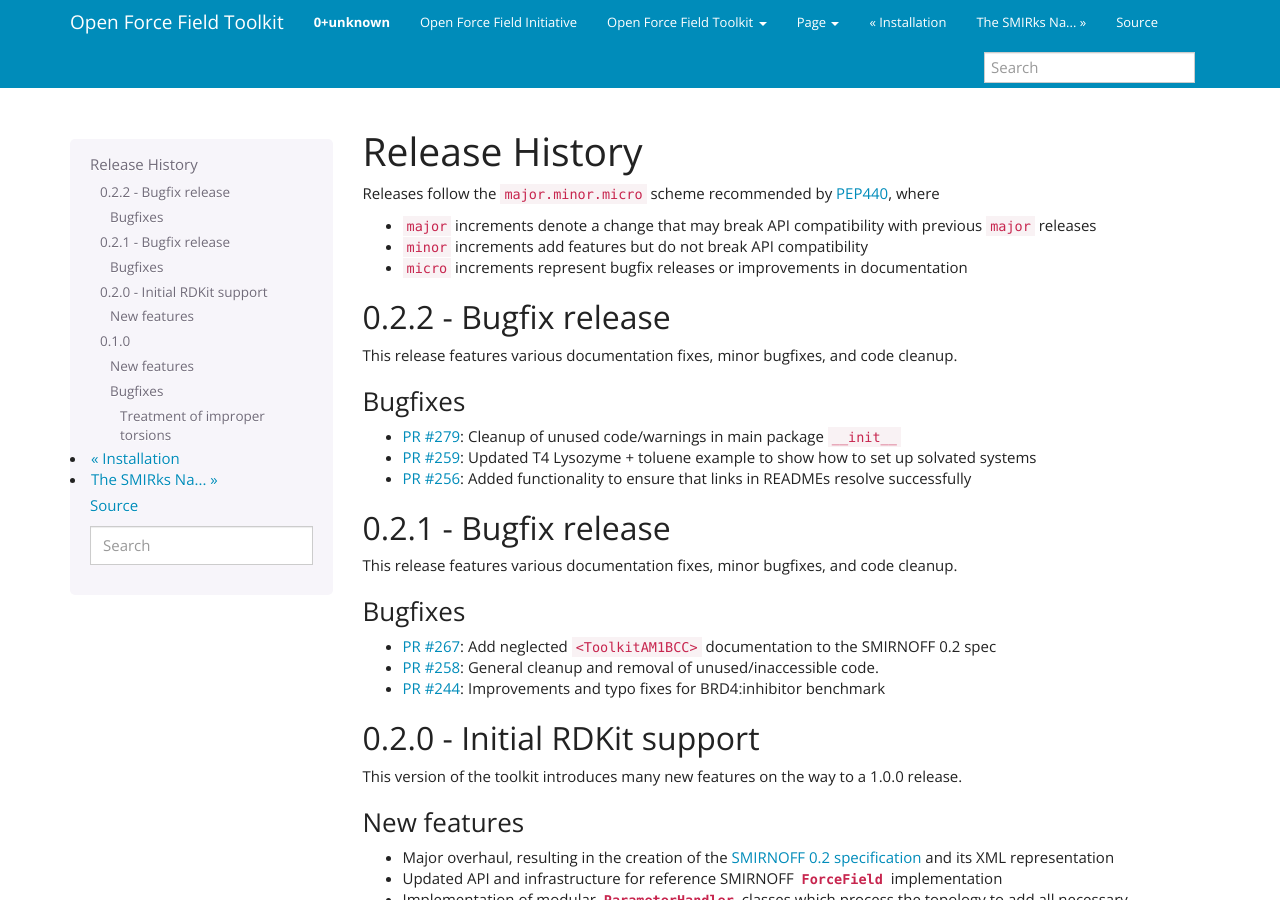
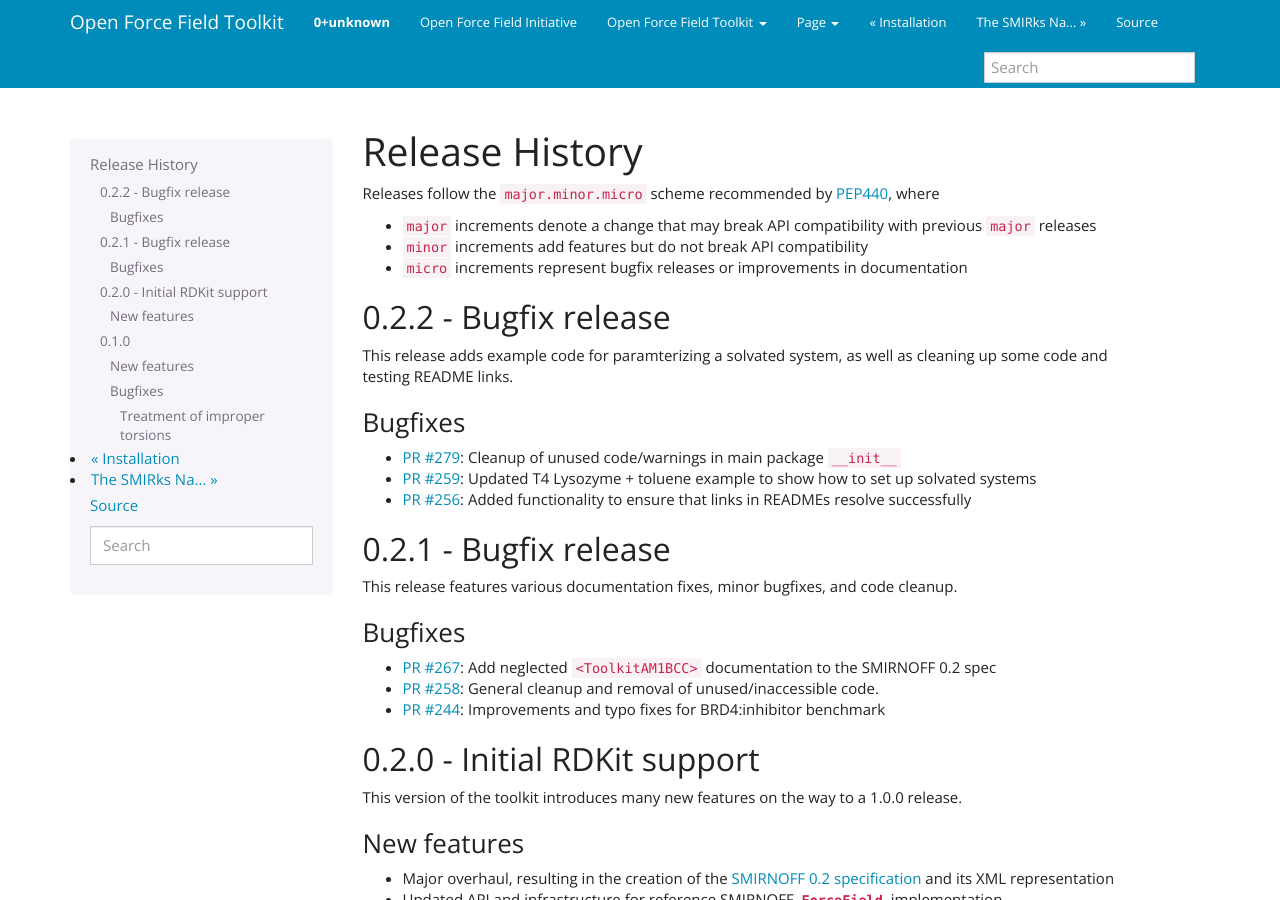
Before and after one commit to openforcefield/openff-toolkit, a Sphinx documentation site: the page built from docs/releasehistory.rst, in a window 1280 px wide and 900 px high. Built offline with Sphinx 7.4.7, drawn with Linux system fonts in a browser that asks for light colours.

Commit message:
Update releasehistory.rst

```diff
--- a/docs/releasehistory.rst
+++ b/docs/releasehistory.rst
@@ -11,7 +11,7 @@
 0.2.2 - Bugfix release
 ----------------------
 
-This release features various documentation fixes, minor bugfixes, and code cleanup.
+This release adds example code for paramterizing a solvated system, as well as cleaning up some code and testing README links.
 
 Bugfixes
 """"""""
```
